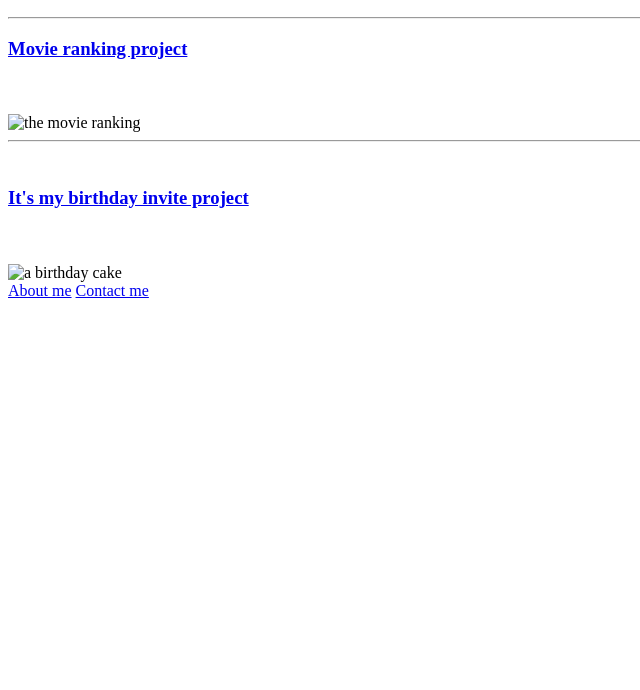
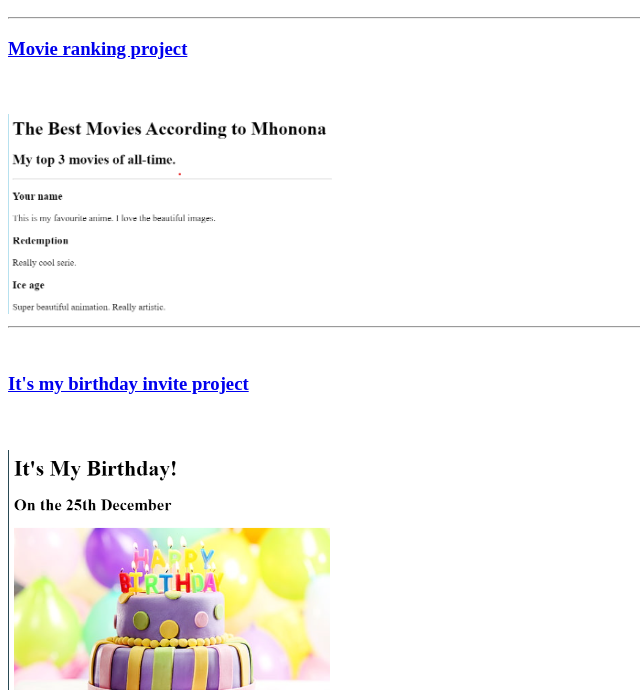
Before and after one commit to mahonona2025/html-portfolio, a plain HTML site: page index.html in a window 1280 px wide. Shown: the part 110-800 px from the top of the page, without its empty margins (0-640 px from the left). Drawn offline with Linux system fonts and the light colour scheme.

Commit message:
Add files via upload

```diff
--- a/index.html
+++ b/index.html
@@ -15,7 +15,7 @@
         <br />
         <br />
 
-        <img src="../4.3 HTML Porfolio Project/assets/images/movie ranking.png" height= "200"alt="the movie ranking">
+        <img src="./assets/images/movie ranking.png" height= "200"alt="the movie ranking">
         <hr />
         <br />
 
@@ -23,7 +23,7 @@
         <br />
         <br />
 
-        <img src="../4.3 HTML Porfolio Project/assets/images/birthday invit.png"height="400" alt="a birthday cake">
+        <img src="./assets/images/birthday invit.png" height="400" alt="a birthday cake">
         <br />
 
         <a href="./public/about.html ">About me</a>
```
